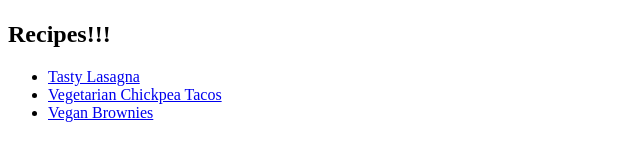
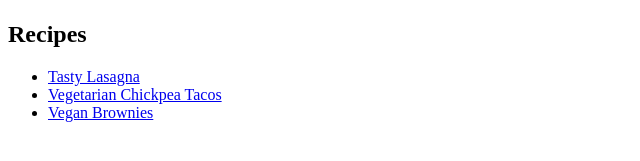
Before and after one commit to barrybizarre/odin-recipes, a plain HTML site: page index.html in a window 1280 px wide. Shown: the part 383-544 px from the top of the page, 0-640 px from the left. Drawn offline with Linux system fonts and the light colour scheme.

Commit message:
Recipe Heading
All exclamations were deleted after recipe heading. Looks tacky.

```diff
--- a/index.html
+++ b/index.html
@@ -9,7 +9,7 @@
 <h1>Odin Recipes by Barry Bizarre</h1>
 <img src="https://media2.giphy.com/media/K7txBCu1lvLTW/giphy.gif" alt="the swedish chef slapping his food in a mixing bowl">
 
-<h2>Recipes!!!</h2>
+<h2>Recipes</h2>
 <ul>
 <li> <a href="./recipes/lasagna.html">Tasty Lasagna</a></li>
 <li><a href="./recipes/tacos.html">Vegetarian Chickpea Tacos</a></li>
```
